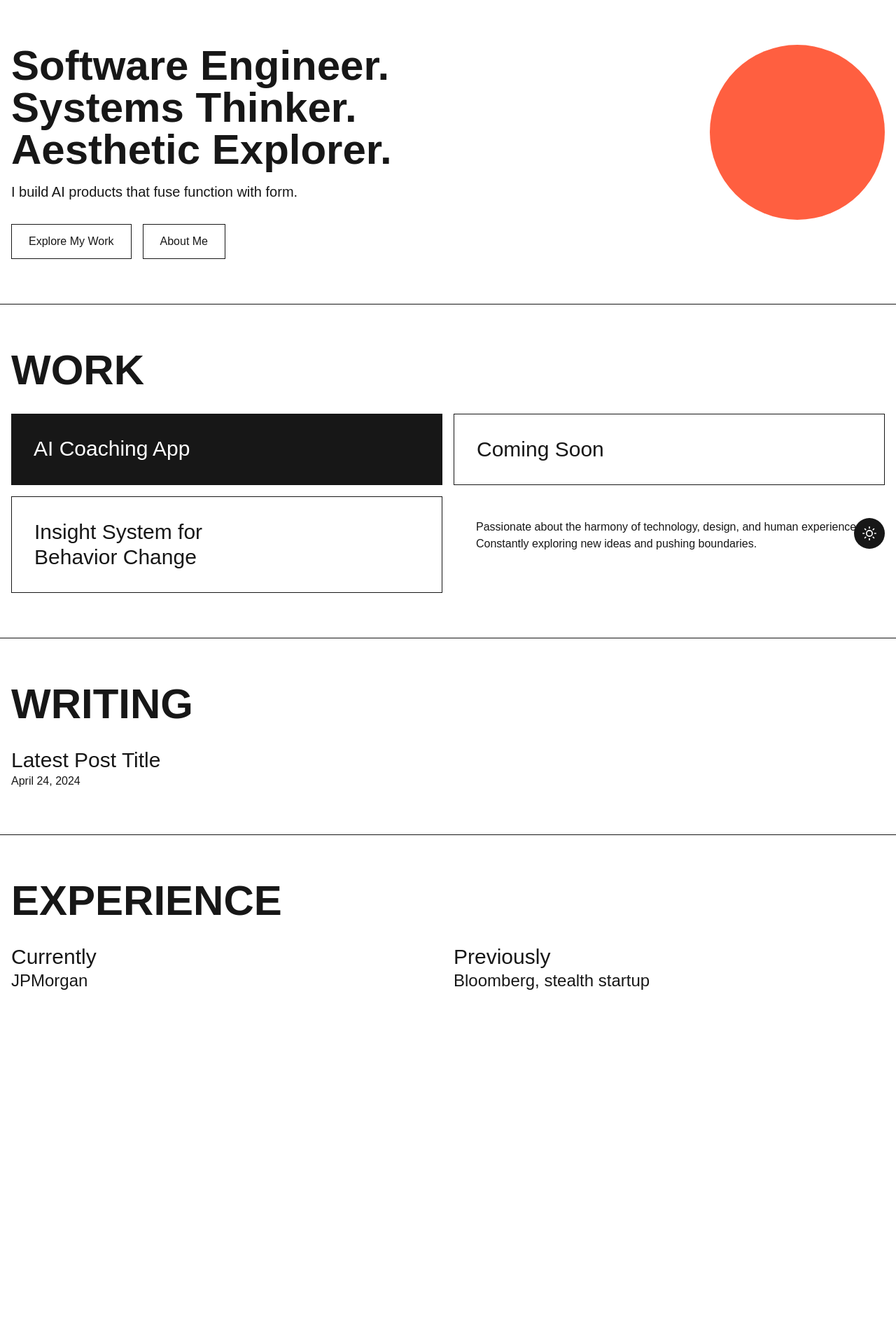
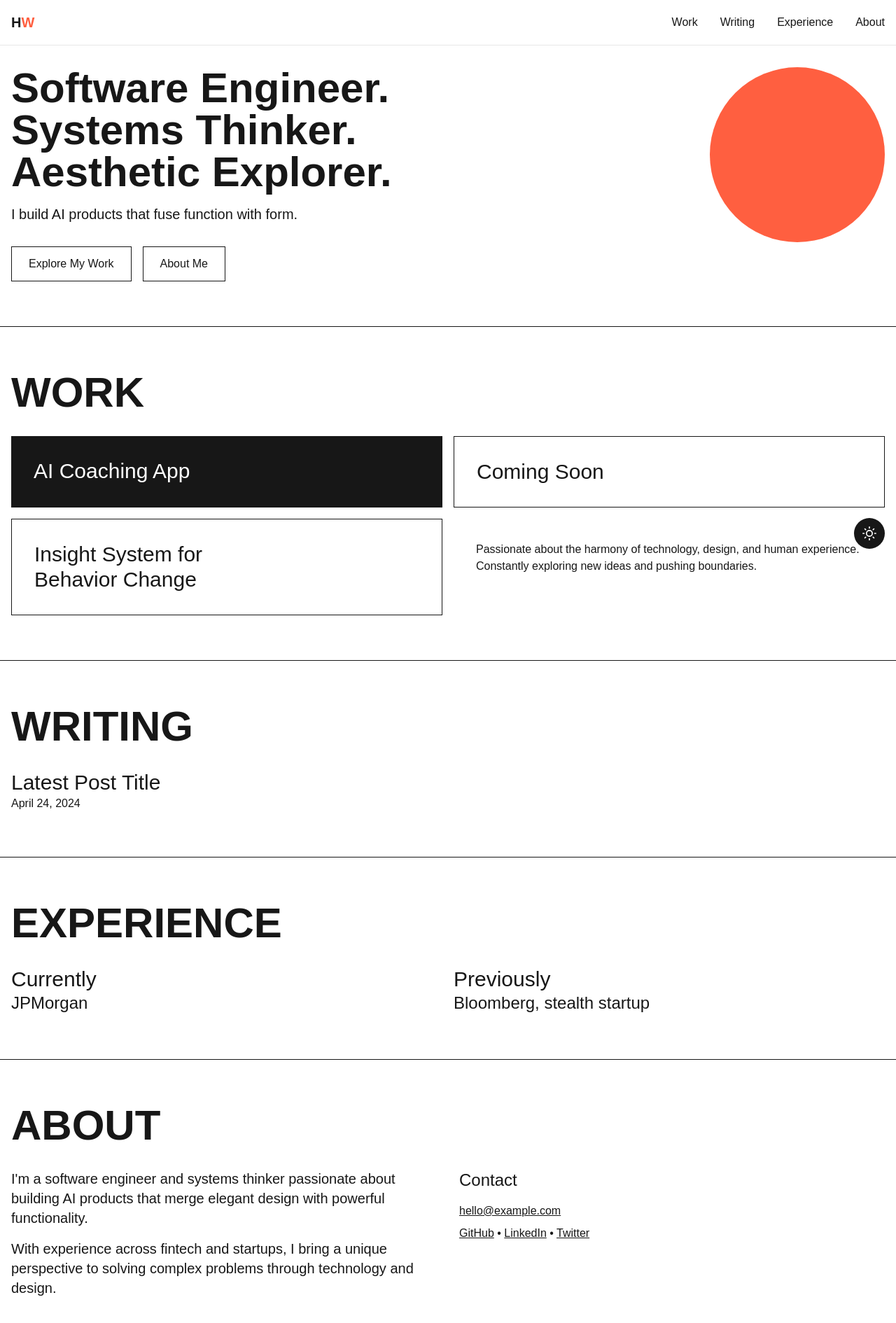
Before and after one commit to wokii/wokki.com, a Next.js app: page / in a window 1280 px wide. Shown: the top 1890 px of the page at 70% size. Before the commit the page ends 1481 px from the top, so only its background shows below. Built offline with nearby package versions, Linux system fonts and the light colour scheme.

Commit message:
Add header

```diff
--- /dev/null
+++ b/src/app/components/header.tsx
@@ -0,0 +1,107 @@
+"use client";
+
+import Link from "next/link";
+import { useState } from "react";
+
+export default function Header() {
+  const [isMenuOpen, setIsMenuOpen] = useState(false);
+
+  const toggleMenu = () => {
+    setIsMenuOpen(!isMenuOpen);
+  };
+
+  return (
+    <header className="fixed top-0 left-0 w-full z-50 bg-background/80 backdrop-blur-sm border-b border-foreground/10">
+      <div className="container mx-auto px-4 py-4 flex justify-between items-center">
+        <div className="flex items-center">
+          <Link href="/" className="font-bold text-xl relative group">
+            <span className="text-foreground group-hover:text-accent transition-colors">H</span>
+            <span className="text-accent group-hover:text-foreground transition-colors">W</span>
+            <span className="absolute -bottom-1 left-0 w-0 h-0.5 bg-accent group-hover:w-full transition-all duration-300"></span>
+          </Link>
+        </div>
+
+        {/* Desktop Navigation */}
+        <nav className="hidden md:flex items-center space-x-8">
+          <Link href="#work" className="hover:text-accent transition-colors relative group py-1">
+            Work
+            <span className="absolute bottom-0 left-0 w-0 h-0.5 bg-accent group-hover:w-full transition-all duration-300"></span>
+          </Link>
+          <Link href="#writing" className="hover:text-accent transition-colors relative group py-1">
+            Writing
+            <span className="absolute bottom-0 left-0 w-0 h-0.5 bg-accent group-hover:w-full transition-all duration-300"></span>
+          </Link>
+          <Link href="#experience" className="hover:text-accent transition-colors relative group py-1">
+            Experience
+            <span className="absolute bottom-0 left-0 w-0 h-0.5 bg-accent group-hover:w-full transition-all duration-300"></span>
+          </Link>
+          <Link href="#about" className="hover:text-accent transition-colors relative group py-1">
+            About
+            <span className="absolute bottom-0 left-0 w-0 h-0.5 bg-accent group-hover:w-full transition-all duration-300"></span>
+          </Link>
+        </nav>
+
+        {/* Mobile menu button */}
+        <button
+          className="md:hidden p-2"
+          onClick={toggleMenu}
+          aria-label="Toggle menu"
+        >
+          <svg
+            xmlns="http://www.w3.org/2000/svg"
+            fill="none"
+            viewBox="0 0 24 24"
+            stroke="currentColor"
+            className="w-6 h-6"
+          >
+            {isMenuOpen ? (
+              <path strokeLinecap="round" strokeLinejoin="round" strokeWidth={2} d="M6 18L18 6M6 6l12 12" />
+            ) : (
+              <path strokeLinecap="round" strokeLinejoin="round" strokeWidth={2} d="M4 6h16M4 12h16M4 18h16" />
+            )}
+          </svg>
+        </button>
+      </div>
+
+      {/* Mobile Navigation */}
+      {isMenuOpen && (
+        <div className="md:hidden bg-background p-4 border-b border-foreground/10">
+          <nav className="flex flex-col space-y-4">
+            <Link
+              href="#work"
+              className="hover:text-accent transition-colors relative group py-1"
+              onClick={() => setIsMenuOpen(false)}
+            >
+              Work
+              <span className="absolute bottom-0 left-0 w-0 h-0.5 bg-accent group-hover:w-full transition-all duration-300"></span>
+            </Link>
+            <Link
+              href="#writing"
+              className="hover:text-accent transition-colors relative group py-1"
+              onClick={() => setIsMenuOpen(false)}
+            >
+              Writing
+              <span className="absolute bottom-0 left-0 w-0 h-0.5 bg-accent group-hover:w-full transition-all duration-300"></span>
+            </Link>
+            <Link
+              href="#experience"
+              className="hover:text-accent transition-colors relative group py-1"
+              onClick={() => setIsMenuOpen(false)}
+            >
+              Experience
+              <span className="absolute bottom-0 left-0 w-0 h-0.5 bg-accent group-hover:w-full transition-all duration-300"></span>
+            </Link>
+            <Link
+              href="#about"
+              className="hover:text-accent transition-colors relative group py-1"
+              onClick={() => setIsMenuOpen(false)}
+            >
+              About
+              <span className="absolute bottom-0 left-0 w-0 h-0.5 bg-accent group-hover:w-full transition-all duration-300"></span>
+            </Link>
+          </nav>
+        </div>
+      )}
+    </header>
+  );
+}
--- a/src/app/globals.css
+++ b/src/app/globals.css
@@ -4,6 +4,7 @@
   --background: #ffffff;
   --foreground: #171717;
   --accent: #FF5F40; /* The orange circle in the design */
+  scroll-behavior: smooth;
 }
 
 .dark {
--- a/src/app/page.tsx
+++ b/src/app/page.tsx
@@ -1,14 +1,16 @@
 import React from "react";
 import Image from "next/image";
 import ThemeToggle from "./components/theme-toggle";
+import Header from "./components/header";
 
 export default function Home() {
   return (
     <main className="min-h-screen">
+      <Header />
       <ThemeToggle />
 
       {/* Hero Section */}
-      <section className="py-16 relative">
+      <section className="pt-24 pb-16 relative">
         <div className="container mx-auto px-4">
           <div className="relative">
             <h1 className="text-6xl font-bold z-10 relative">
@@ -91,6 +93,46 @@
           </div>
         </div>
       </section>
+
+      {/* About Section */}
+      <section id="about" className="py-16 border-t border-foreground">
+        <div className="container mx-auto px-4">
+          <h2 className="text-6xl font-bold mb-8">ABOUT</h2>
+          <div className="grid grid-cols-1 md:grid-cols-2 gap-8">
+            <div>
+              <p className="text-xl mb-4">
+                I'm a software engineer and systems thinker passionate about building AI products
+                that merge elegant design with powerful functionality.
+              </p>
+              <p className="text-xl">
+                With experience across fintech and startups, I bring a unique perspective to
+                solving complex problems through technology and design.
+              </p>
+            </div>
+            <div>
+              <h3 className="text-2xl mb-4">Contact</h3>
+              <p className="mb-2">
+                <a href="mailto:hello@example.com" className="underline hover:text-accent transition-colors">
+                  hello@example.com
+                </a>
+              </p>
+              <p>
+                <a href="https://github.com/yourusername" target="_blank" rel="noopener noreferrer" className="underline hover:text-accent transition-colors">
+                  GitHub
+                </a>
+                {" • "}
+                <a href="https://linkedin.com/in/yourusername" target="_blank" rel="noopener noreferrer" className="underline hover:text-accent transition-colors">
+                  LinkedIn
+                </a>
+                {" • "}
+                <a href="https://twitter.com/yourusername" target="_blank" rel="noopener noreferrer" className="underline hover:text-accent transition-colors">
+                  Twitter
+                </a>
+              </p>
+            </div>
+          </div>
+        </div>
+      </section>
     </main>
   );
 }
```
